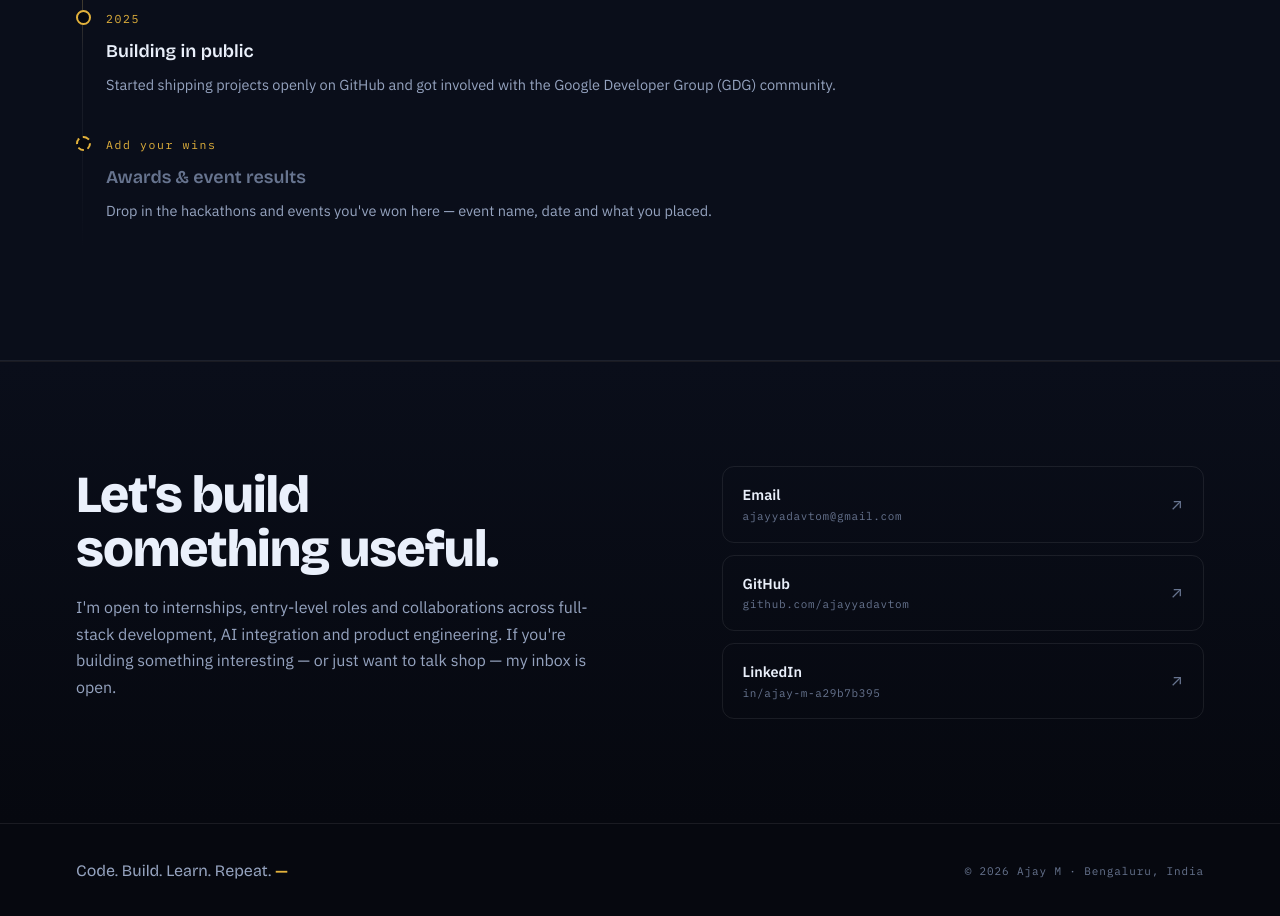
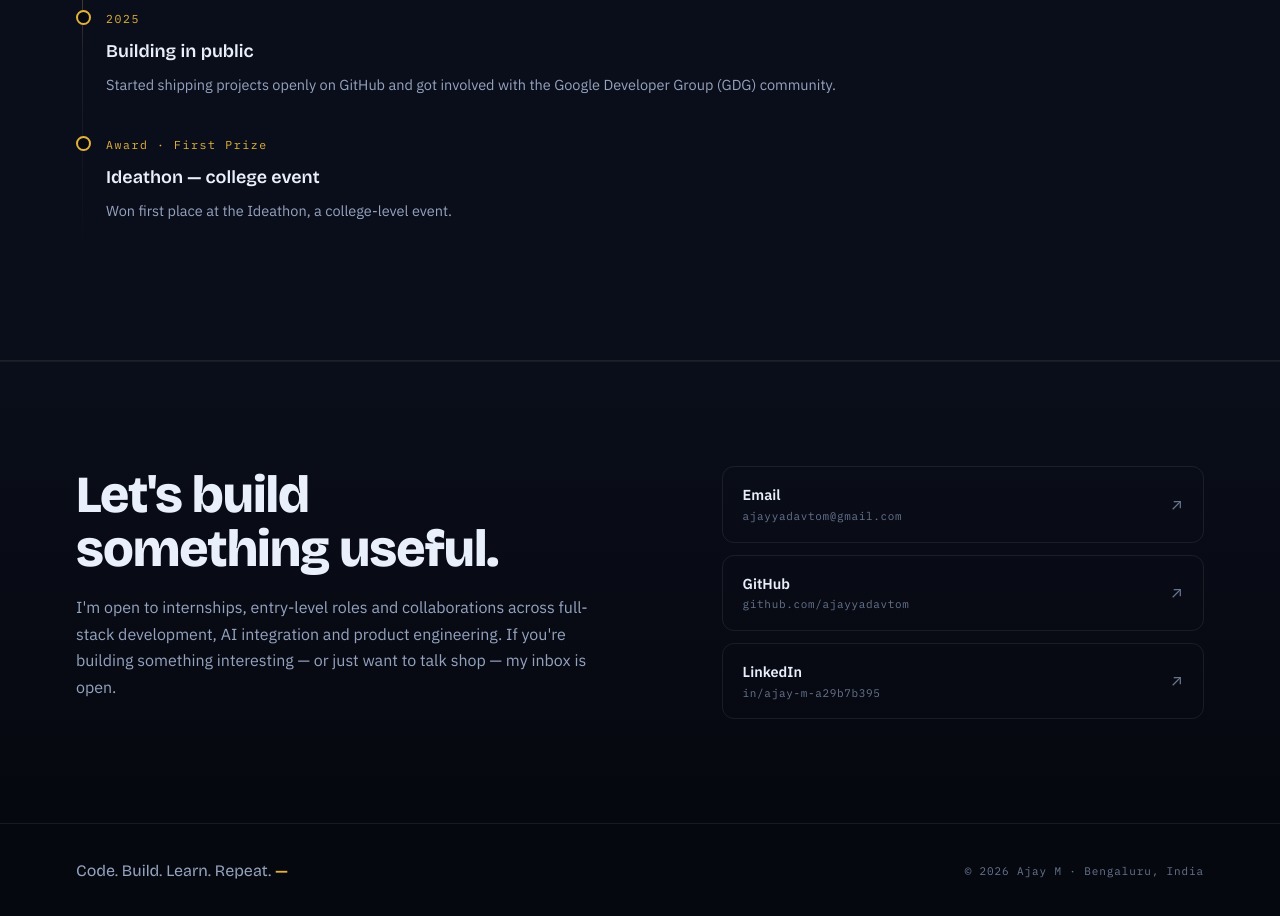
Before and after one commit to ajayyadavtom/portfolio, a plain HTML site: page index.html in a window 1280 px wide. Shown: the part 5580-6496 px from the top of the page. Drawn offline with nearby package versions, Linux system fonts and the light colour scheme.

Commit message:
Add Ideathon First Prize award to Milestones section

```diff
--- a/index.html
+++ b/index.html
@@ -441,11 +441,10 @@
         <h4>Building in public</h4>
         <p>Started shipping projects openly on GitHub and got involved with the Google Developer Group (GDG) community.</p>
       </div>
-      <!-- EDIT: replace the block below with your event wins (name, date, result). -->
-      <div class="tl edit reveal">
-        <span class="yr">Add your wins</span>
-        <h4>Awards &amp; event results</h4>
-        <p>Drop in the hackathons and events you've won here — event name, date and what you placed.</p>
+      <div class="tl reveal">
+        <span class="yr">Award · First Prize</span>
+        <h4>Ideathon — college event</h4>
+        <p>Won first place at the Ideathon, a college-level event.</p>
       </div>
     </div>
   </div>
```
